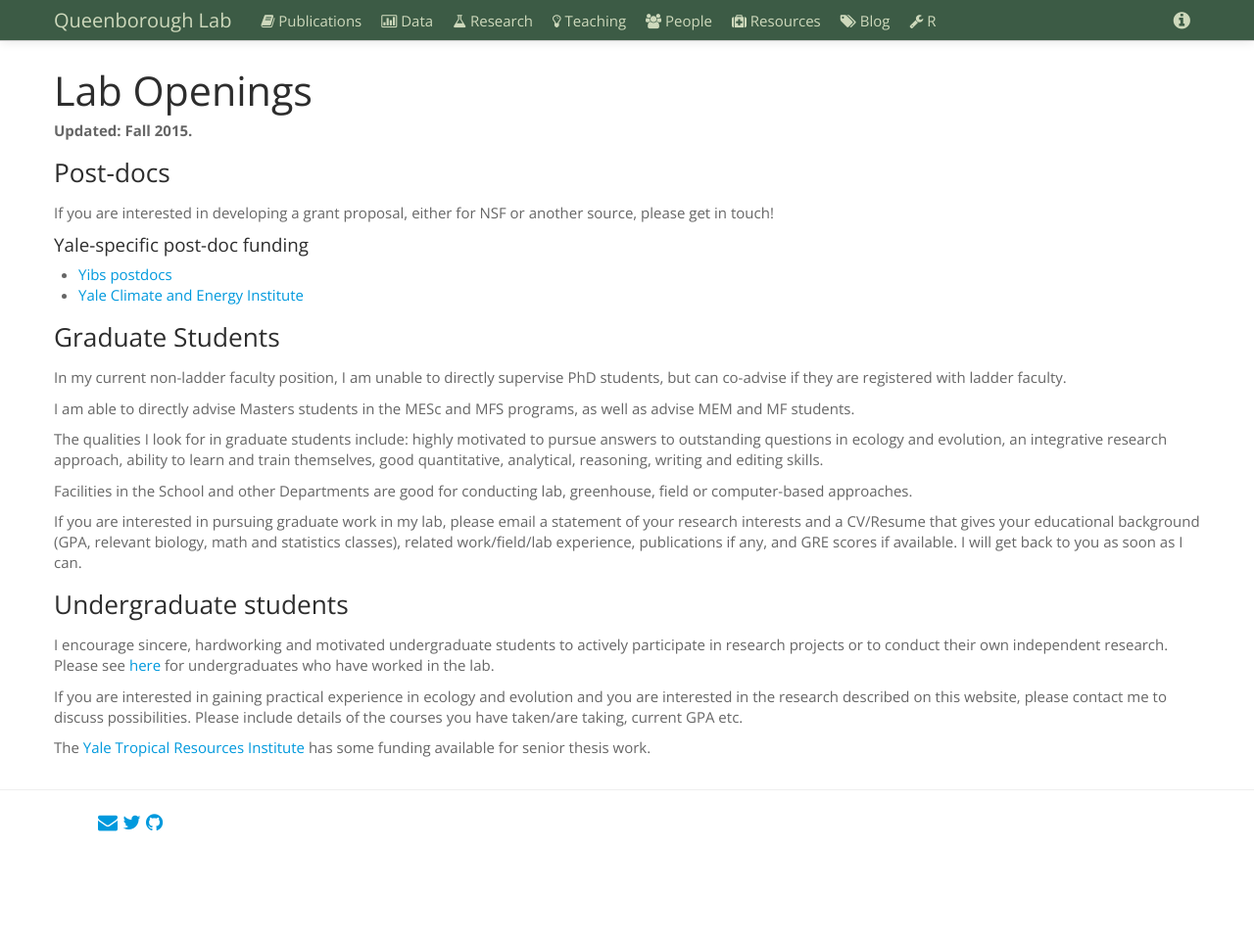
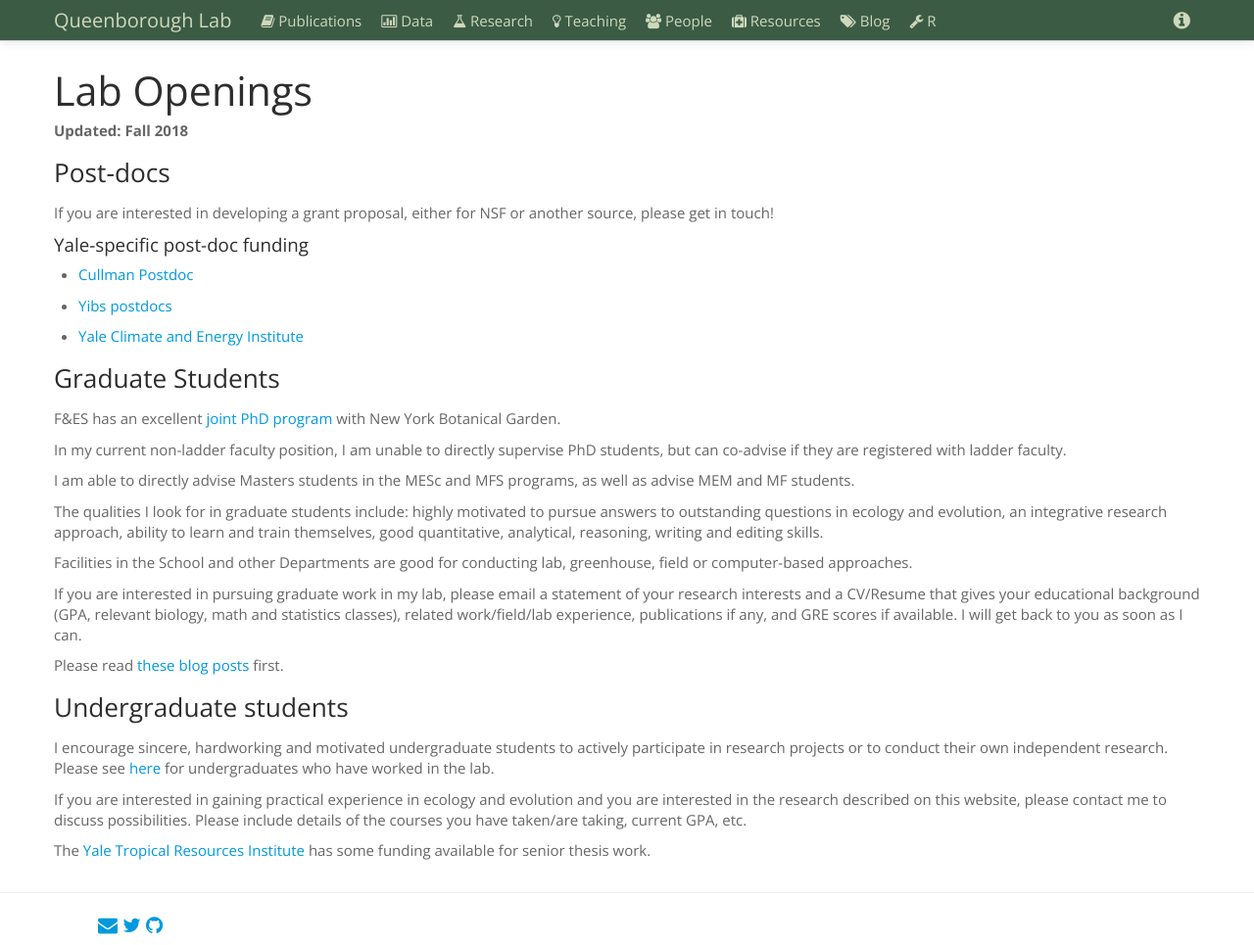
Before and after one commit to saq/saq.github.io, a Jekyll site: the page built from lab-openings.md, in a window 1280 px wide and 965 px high. Shown: the whole window at 98% size. Built offline with Jekyll 4.4.1, drawn with Linux system fonts in a browser that asks for light colours.

Commit message:
Update lab-openings.md

```diff
--- a/lab-openings.md
+++ b/lab-openings.md
@@ -6,18 +6,24 @@ title: Lab Openings
 
 # Lab Openings
 
-**Updated: Fall 2015.**
+**Updated: Fall 2018**
 
 ### Post-docs
 If you are interested in developing a grant proposal, either for NSF or another source, please get in touch!
 
 #### Yale-specific post-doc funding
 
+ - [Cullman Postdoc]()
+
  - [Yibs postdocs](http://yibs.yale.edu/scholar-programs/donnelley-and-yibs-postdoctoral-environmental-fellows/gaylord-donnelley)
+
  - [Yale Climate and Energy Institute](http://climate.yale.edu/grants-fellowships/postdoctoral-fellowships)
 
 
 ### Graduate Students
+
+F&ES has an excellent [joint PhD program](https://environment.yale.edu/doctoral/degrees/joint-nybg/) with New York Botanical Garden.
+
 In my current non-ladder faculty position, I am unable to directly supervise PhD students, but can co-advise if they are registered with ladder faculty.
 
 I am able to directly advise Masters students in the MESc and MFS programs, as well as advise MEM and MF students.
@@ -28,10 +34,12 @@ Facilities in the School and other Departments are good for conducting lab, gree
 
 If you are interested in pursuing graduate work in my lab, please email a statement of your research interests and a CV/Resume that gives your educational background (GPA, relevant biology, math and statistics classes), related work/field/lab experience, publications if any, and GRE scores if available. I will get back to you as soon as I can.
 
+Please read [these](https://conservationbytes.com/2015/04/01/how-to-contact-a-potential-phd-supervisor/) [blog](http://www.biodiverseperspectives.com/2015/02/12/advice-to-prospective-graduate-students/) [posts](https://contemplativemammoth.com/2013/04/08/so-you-want-to-go-to-grad-school-nail-the-inquiry-email/) first.
+
 
 ### Undergraduate students
 I encourage sincere, hardworking and motivated undergraduate students to actively participate in research projects or to conduct their own independent research. Please see [here](http://www.simonqueenborough.com/people.html) for undergraduates who have worked in the lab.
 
-If you are interested in gaining practical experience in ecology and evolution and you are interested in the research described on this website, please contact me to discuss possibilities. Please include details of the courses you have taken/are taking, current GPA etc.
+If you are interested in gaining practical experience in ecology and evolution and you are interested in the research described on this website, please contact me to discuss possibilities. Please include details of the courses you have taken/are taking, current GPA, etc.
 
 The [Yale Tropical Resources Institute](http://environment.yale.edu/tri/fellowships/) has some funding available for senior thesis work.
```
